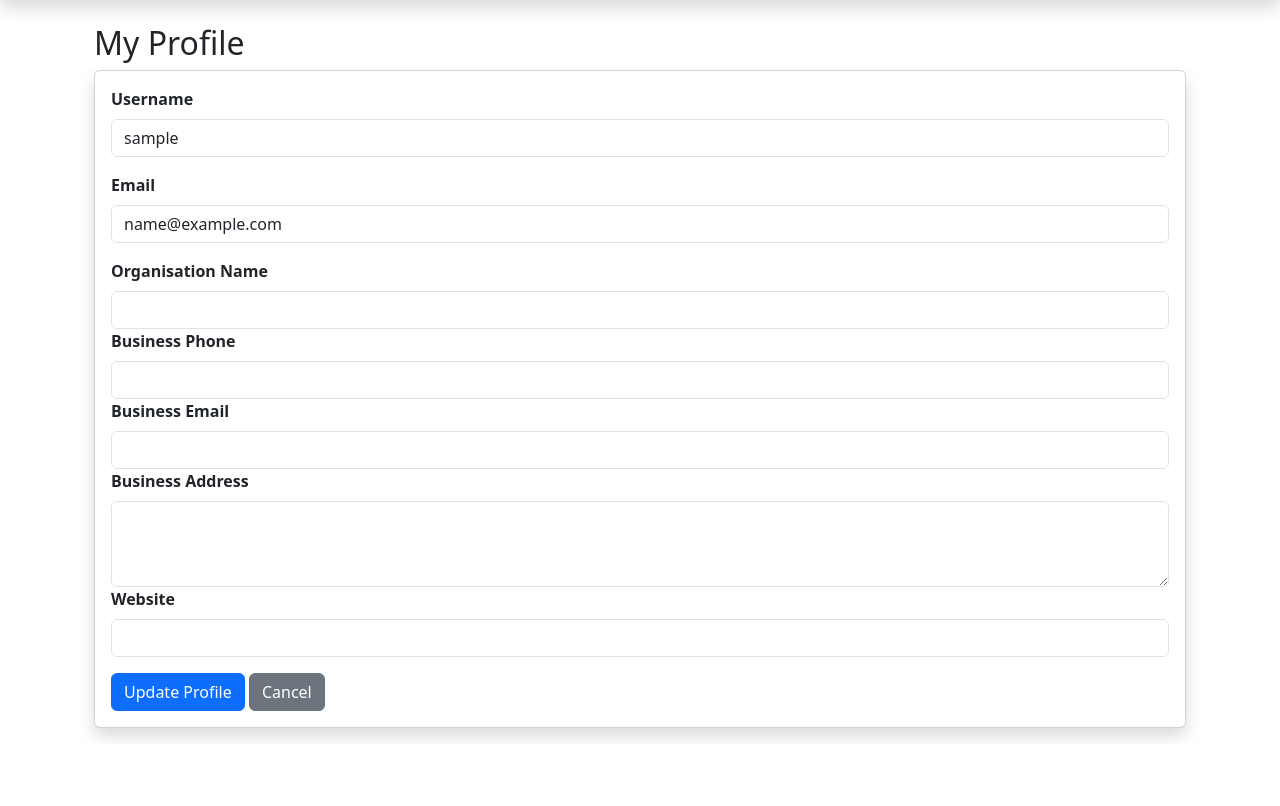
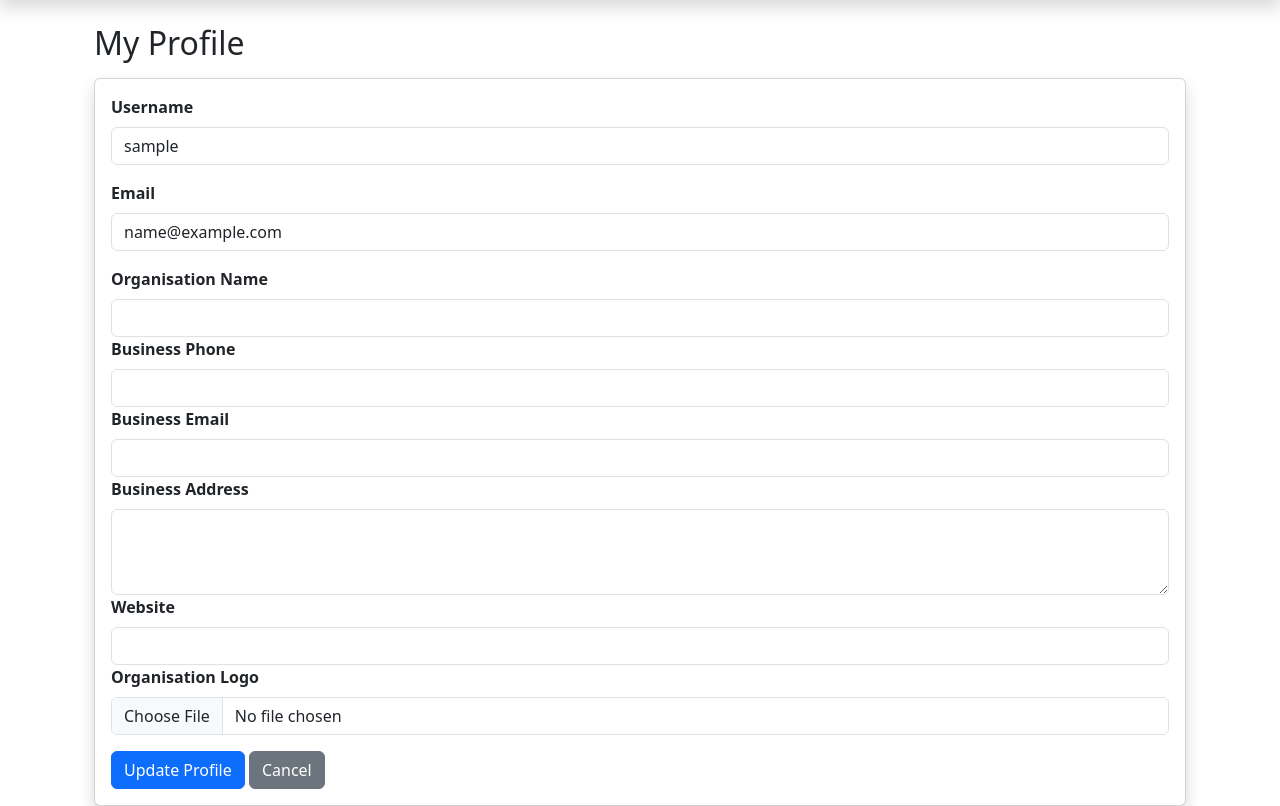
Before and after one commit to bautlwiodumeleng/bau, a Flask app: page /profile in a window 1280 px wide. Shown: the part 56-862 px from the top of the page. Before the commit the page ends 795 px from the top, so only its background shows below. Run offline with Flask 3, Linux system fonts and the light colour scheme; the visitor is signed in with stand-in values (Sample User, id 1); some libraries are stand-ins or nearby versions.

Commit message:
Update PDF export

````diff
--- a/app/forms.py
+++ b/app/forms.py
@@ -1,4 +1,5 @@
 from flask_wtf import FlaskForm
+from flask_wtf.file import FileField, FileAllowed
 from wtforms import (
     BooleanField,
     StringField,
@@ -129,18 +130,40 @@ class ProfileForm(FlaskForm):
         "Email",
         validators=[DataRequired(), Email()]
     )
-    organisation_name = StringField("Organisation Name")
 
-    business_phone = StringField("Business Phone")
+    organisation_name = StringField(
+        "Organisation Name"
+    )
 
-    business_email = StringField("Business Email")
+    business_phone = StringField(
+        "Business Phone"
+    )
 
-    business_address = TextAreaField("Business Address")
+    business_email = StringField(
+        "Business Email"
+    )
 
-    website = StringField("Website")
+    business_address = TextAreaField(
+        "Business Address"
+    )
 
+    website = StringField(
+        "Website"
+    )
 
-    submit = SubmitField("Update Profile")
+    organisation_logo = FileField(
+        "Organisation Logo",
+        validators=[
+            FileAllowed(
+                ["jpg", "jpeg", "png"],
+                "Only JPG, JPEG and PNG images are allowed."
+            )
+        ]
+    )
+
+    submit = SubmitField(
+        "Update Profile"
+    )
 
 
 class TaskForm(FlaskForm):
--- a/app/models.py
+++ b/app/models.py
@@ -27,6 +27,11 @@ class User(UserMixin, db.Model):
     business_email = db.Column(db.String(120), nullable=True)
     business_address = db.Column(db.String(250), nullable=True)
     website = db.Column(db.String(150), nullable=True)
+    organisation_logo = db.Column(
+    db.String(255),
+    nullable=True
+    )
+
 
     customers = db.relationship(
         "Customer",
--- a/app/routes.py
+++ b/app/routes.py
@@ -1,6 +1,7 @@
 from flask import Blueprint, render_template, redirect, url_for, flash, request, Response, abort, current_app, send_from_directory
 import csv
 from io import StringIO
+import requests
 
 from werkzeug.security import generate_password_hash, check_password_hash
 from flask_login import login_user, logout_user, login_required, current_user
@@ -45,8 +46,11 @@ from reportlab.platypus import (
     Table,
     TableStyle,
     Paragraph,
-    Spacer
+    Spacer,
+    Image,
+    HRFlowable
 )
+
 main = Blueprint("main", __name__)
 
 @main.route("/")
@@ -639,37 +643,6 @@ def export_xlsx():
         }
     )
 
-def format_customer_code(customer_code):
-    return f"{customer_code}"
-
-
-def get_organisation_name():
-    return current_user.organisation_name or "BAU Technologies  (Pty) Ltd"
-
-def pdf_footer(canvas, doc):
-    canvas.saveState()
-
-    width, height = landscape(A4)
-
-    canvas.setFont("Helvetica", 8)
-
-    # Footer text
-    canvas.drawString(
-        20,
-        15,
-        "Powered by BAU Technologies  (Pty) Ltd"
-    )
-
-    # Page number
-    canvas.drawRightString(
-        width - 20,
-        15,
-        f"Page {doc.page}"
-    )
-
-    canvas.restoreState()
-
-
 @main.route("/export/pdf")
 @login_required
 def export_pdf():
@@ -701,14 +674,14 @@ def export_pdf():
     # ----------------------------------------------------
 
     organisation_style = ParagraphStyle(
-        "organisation",
-        parent=styles["Normal"],
-        fontName="Helvetica",
-        fontSize=8,
-        leading=9,
-        alignment=1,          # Centre
-        spaceAfter=1
-    )
+    "organisation",
+    parent=styles["Normal"],
+    fontName="Helvetica",
+    fontSize=10,
+    leading=11,
+    alignment=1,
+    spaceAfter=1
+)
 
     title_style = ParagraphStyle(
         "title",
@@ -726,7 +699,7 @@ def export_pdf():
         fontName="Helvetica",
         fontSize=8,
         leading=9,
-        alignment=0,          # Left
+        alignment=0,
         spaceAfter=2
     )
 
@@ -757,9 +730,80 @@ def export_pdf():
     if current_user.website:
         organisation_info += f"Website: {current_user.website}<br/>"
 
-    elements.append(
-        Paragraph(organisation_info, organisation_style)
+    # ----------------------------------------------------
+    # Organisation Logo
+    # ----------------------------------------------------
+
+    logo = None
+
+    if current_user.organisation_logo:
+        try:
+            logo_response = requests.get(
+                current_user.organisation_logo,
+                timeout=10
+            )
+
+            logo_response.raise_for_status()
+
+            logo_file = BytesIO(logo_response.content)
+
+            logo = Image(
+                logo_file,
+                width=70,
+                height=50
+            )
+
+        except Exception as e:
+            print(
+                "Could not load organisation logo:",
+                e
+            )
+
+    # ----------------------------------------------------
+    # Organisation Header Table
+    # ----------------------------------------------------
+
+    if logo:
+
+        header_table = Table(
+            [
+                [
+                    logo,
+                    Paragraph(
+                        organisation_info,
+                        organisation_style
+                    )
+                ]
+            ],
+            colWidths=[90, 600]
+        )
+
+    else:
+
+        header_table = Table(
+            [
+                [
+                    Paragraph(
+                        organisation_info,
+                        organisation_style
+                    )
+                ]
+            ],
+            colWidths=[690]
+        )
+
+    header_table.setStyle(
+        TableStyle([
+            ("VALIGN", (0, 0), (-1, -1), "MIDDLE"),
+            ("ALIGN", (0, 0), (-1, -1), "CENTER"),
+            ("LEFTPADDING", (0, 0), (-1, -1), 2),
+            ("RIGHTPADDING", (0, 0), (-1, -1), 2),
+            ("TOPPADDING", (0, 0), (-1, -1), 0),
+            ("BOTTOMPADDING", (0, 0), (-1, -1), 0),
+        ])
     )
+
+    elements.append(header_table)
 
     elements.append(Spacer(1, 3))
 
@@ -789,7 +833,7 @@ def export_pdf():
     )
 
     # ----------------------------------------------------
-    # Report Information (Only Once)
+    # Report Information
     # ----------------------------------------------------
 
     generated = datetime.now().strftime("%d %b %Y %H:%M")
@@ -823,6 +867,7 @@ def export_pdf():
     ]
 
     for customer in customers:
+
         table_data.append(
             [
                 customer.customer_code or "",
@@ -833,7 +878,6 @@ def export_pdf():
                 customer.address or ""
             ]
         )
-
 
     customer_table = Table(
         table_data,
@@ -870,16 +914,33 @@ def export_pdf():
             ("BOTTOMPADDING", (0, 0), (-1, -1), 3),
         ])
     )
-    # Zebra striping
+
+    # ----------------------------------------------------
+    # Zebra Striping
+    # ----------------------------------------------------
+
     for row in range(1, len(table_data)):
+
         if row % 2 == 0:
+            organisation_style = ParagraphStyle(
+                "organisation",
+                parent=styles["Normal"],
+                fontName="Helvetica",
+                fontSize=10,
+                leading=11,
+                alignment=1,
+                spaceAfter=1
+            )
             customer_table.setStyle(
                 TableStyle([
-                    ("BACKGROUND", (0, row), (-1, row), colors.whitesmoke)
+                    (
+                        "BACKGROUND",
+                        (0, row),
+                        (-1, row),
+                        colors.whitesmoke
+                    )
                 ])
             )
-
-
 
     elements.append(customer_table)
 
@@ -902,10 +963,54 @@ def export_pdf():
         mimetype="application/pdf"
     )
 
+
+# --------------------------------------------------------
+# Helper Functions
+# --------------------------------------------------------
+
+def format_customer_code(customer_code):
+    return f"{customer_code}"
+
+
+def get_organisation_name():
+    return (
+        current_user.organisation_name
+        or "BAU Technologies (Pty) Ltd"
+    )
+
+
+def pdf_footer(canvas, doc):
+
+    canvas.saveState()
+
+    width, height = landscape(A4)
+
+    canvas.setFont("Helvetica", 8)
+
+    # Footer text
+    canvas.drawString(
+        20,
+        15,
+        "Powered by BAU Technologies (Pty) Ltd"
+    )
+
+    # Page number
+    canvas.drawRightString(
+        width - 20,
+        15,
+        f"Page {doc.page}"
+    )
+
+    canvas.restoreState()
+
+
+# --------------------------------------------------------
+# Customer Details
+# --------------------------------------------------------
+
 @main.route("/customer/<string:customer_code>")
 @login_required
 def customer_details(customer_code):
-
 
     customer = Customer.query.filter_by(
         customer_code=customer_code,
@@ -917,7 +1022,10 @@ def customer_details(customer_code):
         customer=customer
     )
 
-@main.route("/customer/<string:customer_code>/upload-document", methods=["POST"])
+@main.route(
+    "/customer/<string:customer_code>/upload-document",
+    methods=["POST"]
+    )
 @login_required
 def upload_customer_document(customer_code):
 
@@ -962,7 +1070,12 @@ def upload_customer_document(customer_code):
     }
 
     filename = file.filename
-    extension = filename.rsplit(".", 1)[-1].lower() if "." in filename else ""
+
+    extension = (
+        filename.rsplit(".", 1)[-1].lower()
+        if "." in filename
+        else ""
+    )
 
     if extension not in allowed_extensions:
         flash(
@@ -977,10 +1090,6 @@ def upload_customer_document(customer_code):
         )
 
     # Generate a secure unique filename
-    import uuid
-    import os
-    from werkzeug.utils import secure_filename
-
     original_filename = secure_filename(filename)
 
     stored_filename = (
@@ -990,7 +1099,7 @@ def upload_customer_document(customer_code):
     # Configure Cloudinary
     configure_cloudinary()
 
-    # Upload the file to Cloudinary
+    # Upload the customer document to Cloudinary
     upload_result = cloudinary.uploader.upload(
         file,
         folder=f"customer_documents/{customer.customer_code}",
@@ -1013,7 +1122,10 @@ def upload_customer_document(customer_code):
     db.session.add(document)
     db.session.commit()
 
-    flash("Document uploaded successfully.", "success")
+    flash(
+        "Document uploaded successfully.",
+        "success"
+    )
 
     return redirect(
         url_for(
@@ -1021,9 +1133,7 @@ def upload_customer_document(customer_code):
             customer_code=customer.customer_code
         )
     )
-@main.route(
-    "/customer/<string:customer_code>/document/<int:document_id>/<string:action>"
-)
+
 @login_required
 def customer_document(document_id, customer_code, action):
 
@@ -1197,8 +1307,6 @@ def delete_customer(customer_code):
     return redirect(url_for("main.archived_customers"))
 
 
-
-
 @main.route("/profile", methods=["GET", "POST"])
 @login_required
 def profile():
@@ -1231,6 +1339,15 @@ def profile():
         current_user.business_email = form.business_email.data
         current_user.business_address = form.business_address.data
         current_user.website = form.website.data
+        # Upload organisation logo to Cloudinary
+        if form.organisation_logo.data:
+            upload_result = cloudinary.uploader.upload(
+                form.organisation_logo.data,
+                folder=f"organisation_logos/{current_user.id}",
+                resource_type="image"
+            )
+
+            current_user.organisation_logo = upload_result["secure_url"]
 
         try:
             db.session.commit()
--- a/app/templates/dashboard.html
+++ b/app/templates/dashboard.html
@@ -280,4 +280,3 @@
 </div>
 
 {% endblock %}
-```
--- a/app/templates/profile.html
+++ b/app/templates/profile.html
@@ -6,13 +6,26 @@
 
 <div class="container mt-4">
 
-    <h2>My Profile</h2>
+
+    <div class="d-flex align-items-center mb-3">
+    <h2 class="mb-0">My Profile</h2>
+
+    {% if current_user.organisation_logo %}
+        <img
+            src="{{ current_user.organisation_logo }}"
+            alt="Organisation Logo"
+            style="width: 120px; height: 80px; object-fit: contain;"
+        >
+    {% endif %}
+</div>
+
+
 
     <div class="card shadow">
 
         <div class="card-body">
 
-            <form method="POST">
+            <form method="POST" enctype="multipart/form-data">
                 {{ form.hidden_tag() }}
 
 
@@ -30,14 +43,23 @@
                 <div class="mb-3">
                     {{ form.organisation_name.label(class="form-label fw-bold") }}
                     {{ form.organisation_name(class="form-control") }}
+
                     {{ form.business_phone.label(class="form-label fw-bold") }}
                     {{ form.business_phone(class="form-control") }}
+
                     {{ form.business_email.label(class="form-label fw-bold") }}
                     {{ form.business_email(class="form-control") }}
+
                     {{ form.business_address.label(class="form-label fw-bold") }}
                     {{ form.business_address(class="form-control", rows="3") }}
+
                     {{ form.website.label(class="form-label fw-bold") }}
                     {{ form.website(class="form-control") }}
+
+                 <div class="mb-3">
+                     {{ form.organisation_logo.label(class="form-label fw-bold") }}
+                     {{ form.organisation_logo(class="form-control", accept=".jpg,.jpeg,.png") }}
+                </div>
 
                 </div>
 
````
Also changed, not shown: migrations/versions/17aa873d1889_add_company_logo_to_users.py (added, +32 -0 lines), 1 other file.
